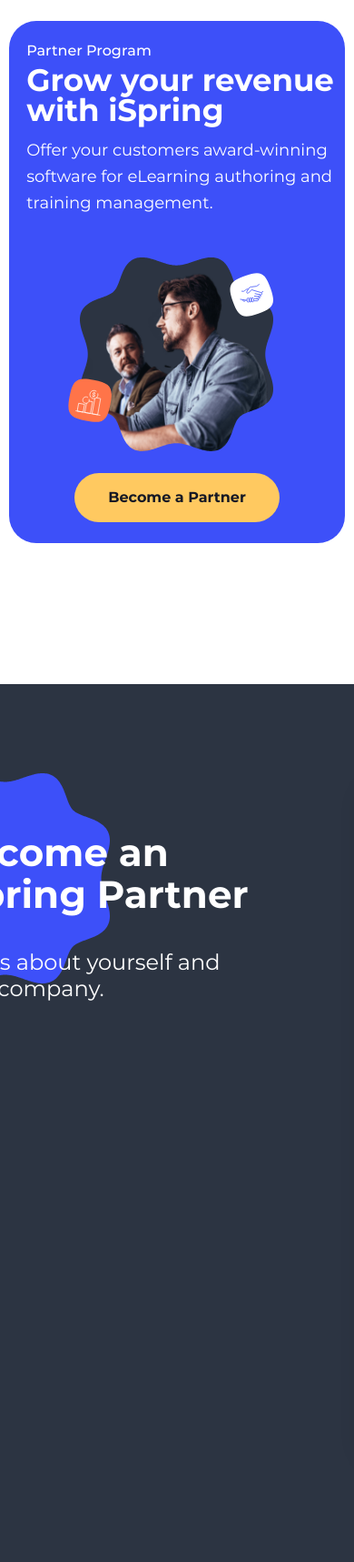
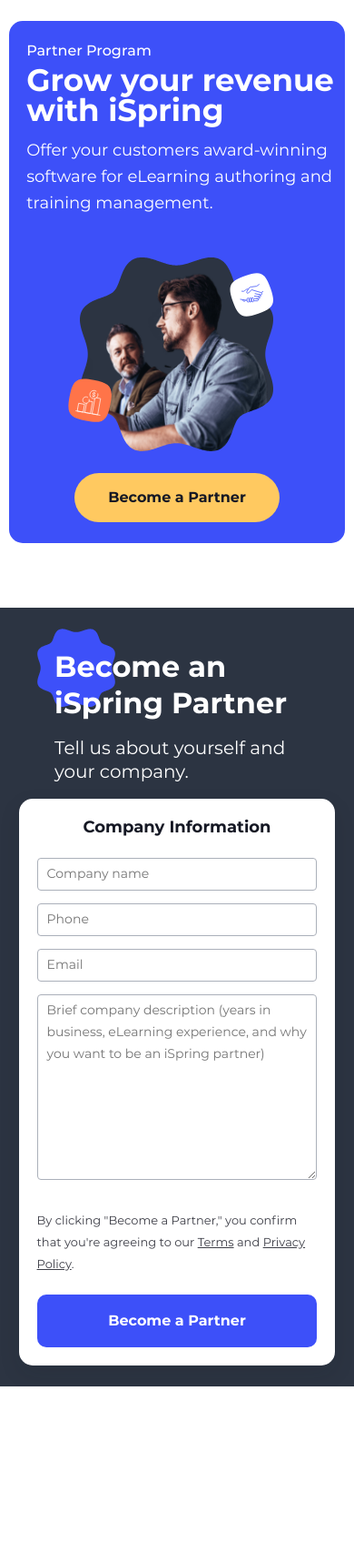
Before and after one commit to vladovinkin/landing, a PHP site: page / in a window 390 px wide; the page is wider, and only the part inside the window is pictured. Shown: the part 55-1772 px from the top of that part at 91% size. After the commit the page ends 1579 px from the top of that part, so only its background shows below. Run offline with PHP 8.4, Linux system fonts and the light colour scheme.

Commit message:
style: become-partner-form adaptive version

```diff
--- a/css/style.css
+++ b/css/style.css
@@ -464,7 +464,6 @@ html {
   background-color: #2C3442;
   display: flex;
   justify-content: center;
-
 }
 .become-columns {
   display: flex;
@@ -472,6 +471,7 @@ html {
 }
 .become-column-offer {
   background: no-repeat url(./../img/rounded-octaedr.svg);
+  background-size: 231px 231px;
   width: 393px;
   height: auto;
   margin-right: 113px;
@@ -553,6 +553,13 @@ html {
   line-height: 24px;
   color: #3D3E47;
 }
+.become-form__agreement-text a {
+  color: #3D3E47;
+  transition: all .3s;
+}
+.become-form__agreement-text a:hover {
+  text-shadow: -1px 1px 2px #6d6f7c;
+}
 .become-form__submit-button {
   background: #3D50F9;
   border-radius: 10px;
@@ -631,6 +638,29 @@ html {
   .header-second-line {
     display: flex;
   }
+  .become {
+    padding: 9vw 8vw 10vw 7vw;
+  }
+  .become-column-offer {
+    background-size: 22vw 22vw;
+    width: 40%;
+    margin-right: 6vw;
+  }
+  .become-offer-wrap {
+    padding: 6vw 0 0 5vw;
+  }
+  .become-offer-title {
+    margin-bottom: 4vw;
+    font-size: 36px;
+    line-height: 40px;
+  }
+  .become-offer-text {
+    font-size: 22px;
+    line-height: 26px;
+  }
+  .become-column-form {
+    width: 40%;
+  }
 }
 @media screen and (max-width: 899px) {
   .partner-pre-header__text {
@@ -658,6 +688,26 @@ html {
   }
   .partner-button-wrap {
     display: flex;
+  }
+  .become {
+    padding: 6vw;
+  }
+  .become-columns {
+    flex-direction: column;
+    align-items: center;
+  }
+  .become-column-offer {
+    width: 90%;
+    min-height: 22vw;
+    margin-right: 0;
+    margin-bottom: 4vw;
+  }
+  .become-column-form {
+    width: 80%;
+    padding: 5vw;
+  }
+  .become-form__title {
+    font-size: 20px;
   }
 }
 @media screen and (max-width: 559px) {
@@ -732,6 +782,10 @@ html {
     margin-right: 20px;
     padding: 15px 0;
   }
+  .partner {
+    border-radius: 15px;
+    margin-bottom: 18vw;
+  }
   .partner-columns-wrap {
     flex-direction: column;
   }
@@ -759,4 +813,24 @@ html {
   .patner-image__icon2-image {
     width: 8.3vw;
   }
+  .become-offer-title {
+    font-size: 32px;
+  }
+  .become-offer-text {
+    font-size: 20px;
+  }
+  .become-column-form {
+    width: 90%;
+    border-radius: 15px;
+  }
+  .become-form__title {
+    font-size: 18px;
+  }
+  .become-form__input-text, .become-form__textarea {
+    font-size: 14px;
+    padding: 5px 10px;
+  }
+  .become-form__agreement-text {
+    font-size: 13px;
+  }
 }
--- a/index.html
+++ b/index.html
@@ -244,8 +244,8 @@
                             <input type="text" id="company" class="become-form__input-text" placeholder="Company name ">
                             <input type="text" id="phone" class="become-form__input-text" placeholder="Phone">
                             <input type="email" id="email" class="become-form__input-text" placeholder="Email">
-                            <textarea name="brief" id="text" cols="30" rows="10" class="become-form__textarea" placeholder="Brief company description (years in business, eLearning experience, and why you want to be an iSpring partner)"></textarea>
-                            <div class="become-form__agreement-text">By clicking "Become a Partner," you confirm that you're agreeing to our Terms and Privacy Policy.</div>
+                            <textarea name="brief" id="text" cols="20" rows="8" class="become-form__textarea" placeholder="Brief company description (years in business, eLearning experience, and why you want to be an iSpring partner)"></textarea>
+                            <div class="become-form__agreement-text">By clicking "Become a Partner," you confirm that you're agreeing to our <a href="#" title="Read Terms">Terms</a> and <a href="#" title="Read Privacy Policy">Privacy Policy</a>.</div>
                             <button class="become-form__submit-button" id="submit">
                                 <div class="submit-button__text">Become a Partner</div>
                             </button>
```
